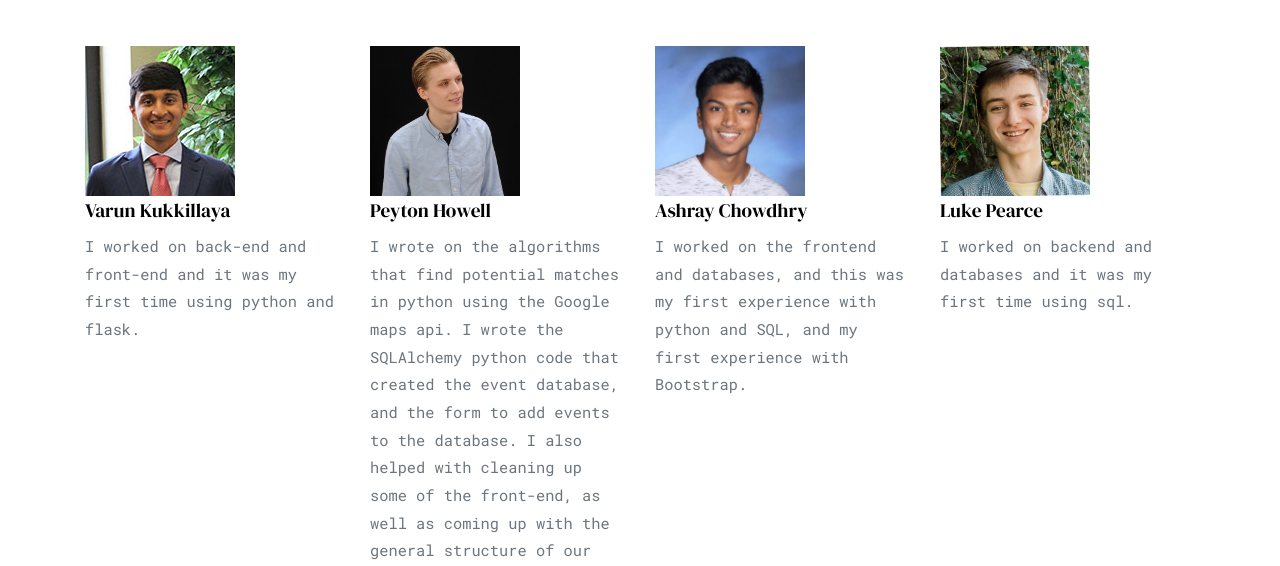
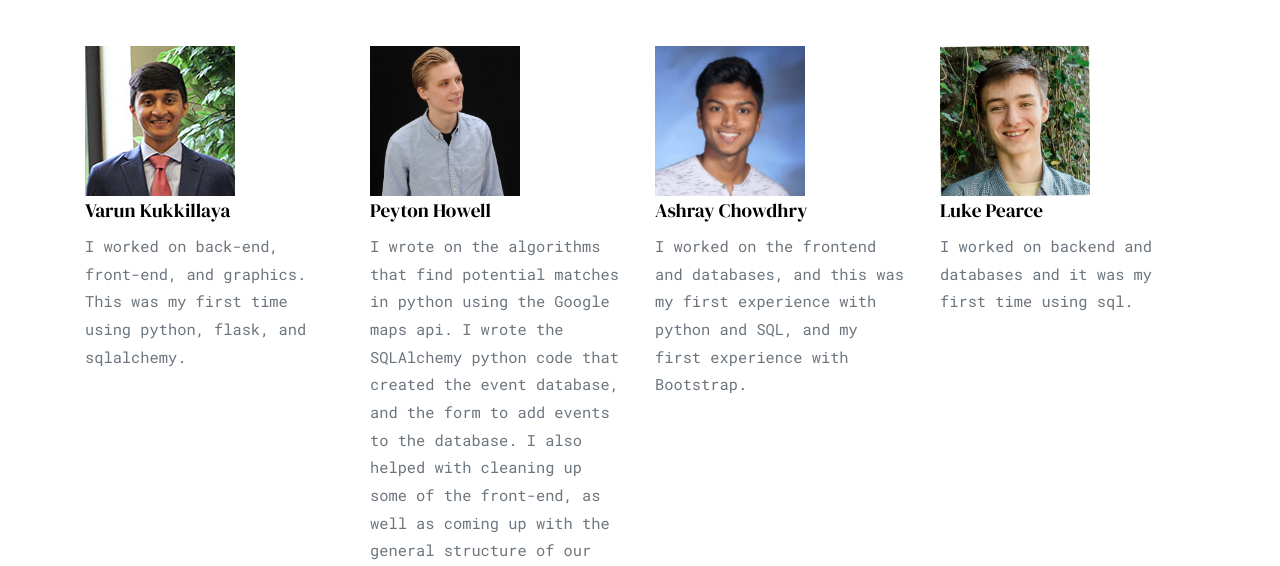
Before and after one commit to ashraychowdhry/splitway, a Flask app: page / in a window 1280 px wide. Shown: the part 1447-2013 px from the top of the page. Run offline with Flask 2, Linux system fonts and the light colour scheme; some libraries are stand-ins or nearby versions.

Commit message:
update bio

```diff
--- a/splitway/templates/home.html
+++ b/splitway/templates/home.html
@@ -180,7 +180,7 @@ RSS Feed: https://feeds.feedburner.com/Free-templateco
               <div class="service" data-aos="fade-up" data-aos-delay="">
                 <img src="/static/images/varun1.jpg" alt="Varun" style="width:150px;height:150px;">
                 <h3>Varun Kukkillaya</h3>
-                <p>I worked on back-end and front-end and it was my first time using python and flask.</p>
+                <p>I worked on back-end, front-end, and graphics. This was my first time using python, flask, and sqlalchemy.</p>
               </div>
             </div>
             <div class="col-lg-3 mb-4">
```
Also changed, not shown: splitway/site.db.
